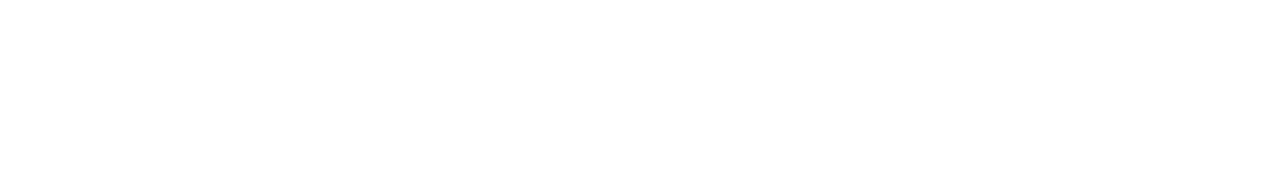
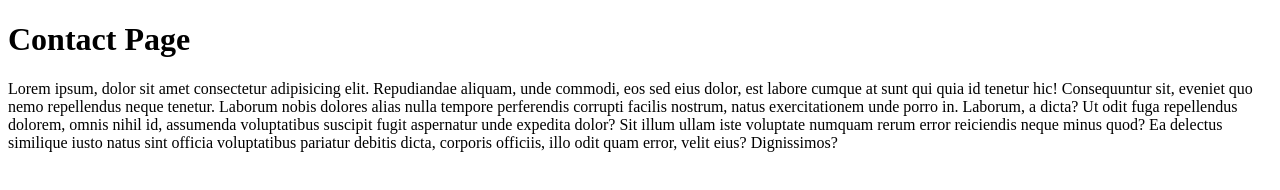
Before and after one commit to ZohaAamir18/GitBranchesAssig, a plain HTML site: page contact.html in a window 1280 px wide. Drawn offline with Linux system fonts and the light colour scheme.

Commit message:
add code in contact page

```diff
--- a/contact.html
+++ b/contact.html
@@ -6,6 +6,7 @@
     <title>Document</title>
 </head>
 <body>
-
+   <h1>Contact Page</h1>
+   <p>Lorem ipsum, dolor sit amet consectetur adipisicing elit. Repudiandae aliquam, unde commodi, eos sed eius dolor, est labore cumque at sunt qui quia id tenetur hic! Consequuntur sit, eveniet quo nemo repellendus neque tenetur. Laborum nobis dolores alias nulla tempore perferendis corrupti facilis nostrum, natus exercitationem unde porro in. Laborum, a dicta? Ut odit fuga repellendus dolorem, omnis nihil id, assumenda voluptatibus suscipit fugit aspernatur unde expedita dolor? Sit illum ullam iste voluptate numquam rerum error reiciendis neque minus quod? Ea delectus similique iusto natus sint officia voluptatibus pariatur debitis dicta, corporis officiis, illo odit quam error, velit eius? Dignissimos?</p>
 </body>
 </html>
```
